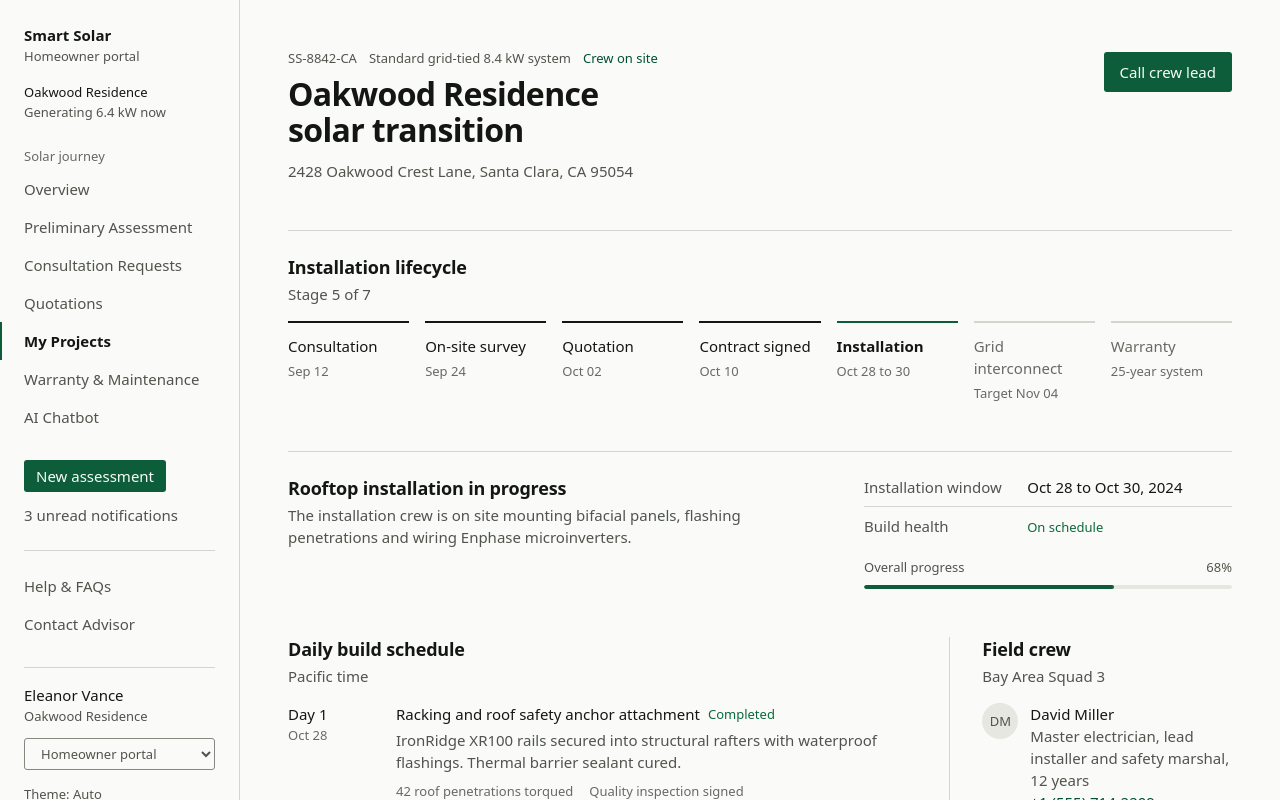
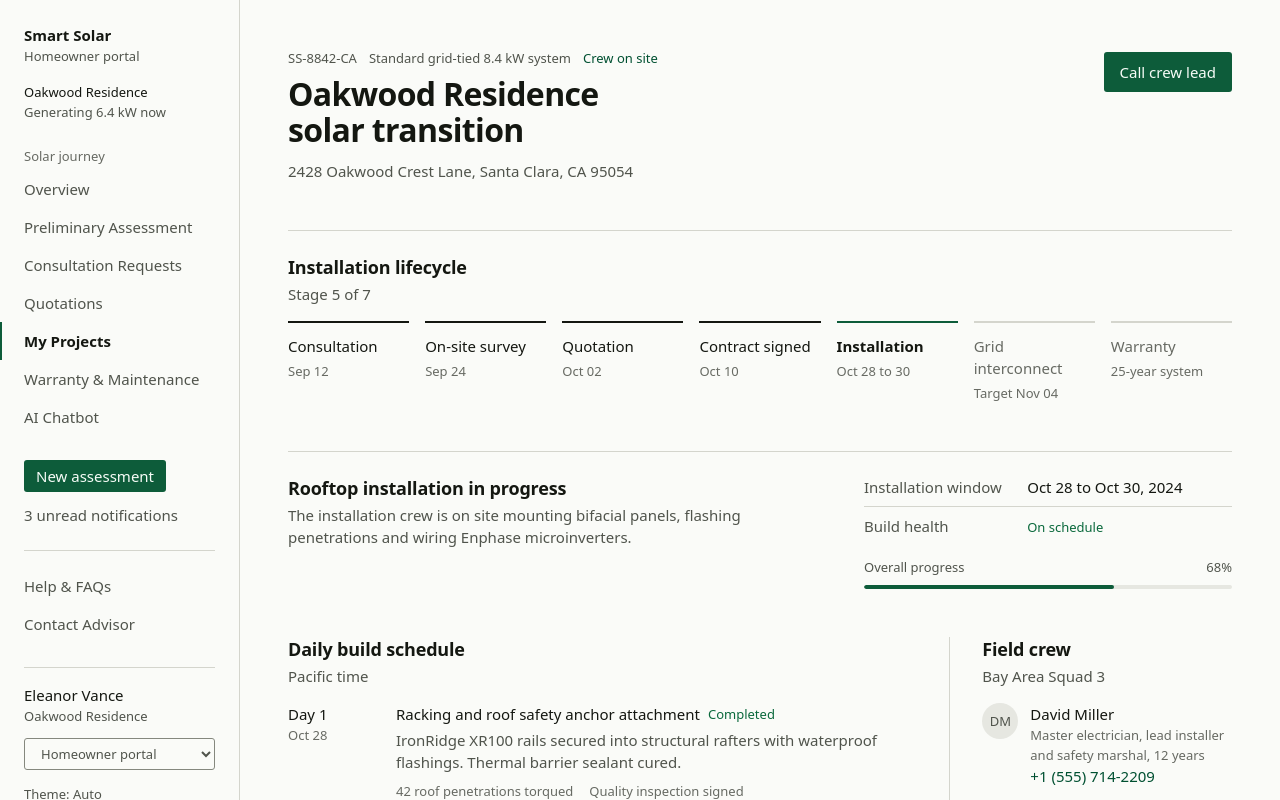
Before and after one commit to iNguyenQuocDoan/Solar-client, a React (Vite) app: page /projects/SS-8842-CA in a window 1280 px wide. Shown: the top 800 px of the page. Built offline with nearby package versions, Linux system fonts and the light colour scheme.

Commit message:
fix(customer): project crew role line in meta colour

```diff
--- a/src/pages/customer/project-page.tsx
+++ b/src/pages/customer/project-page.tsx
@@ -130,7 +130,7 @@ export function ProjectPage() {
                     <Avatar name={data.crew.lead.name} />
                     <div className="min-w-0">
                       <p className="font-medium">{data.crew.lead.name}</p>
-                      <p className="text-body text-fg-2">
+                      <p className="text-meta text-fg-3">
                         {data.crew.lead.role}, {data.crew.lead.exp}
                       </p>
                       <a href={`tel:${data.crew.lead.phone}`} className="tnum text-body text-accent-fg hover:underline">
```
